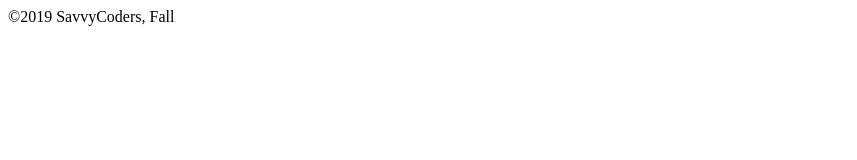
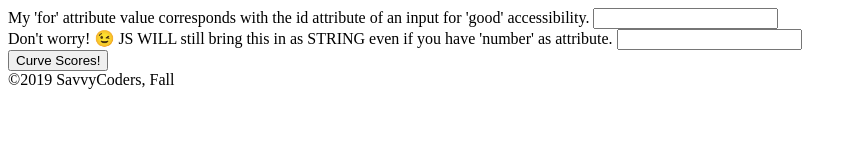
Before and after one commit to ambientstl/gradebook-hack-athon, a website: page index.html in a window 1280 px wide. Shown: the whole page, without its empty margins (0-857 px from the left). Drawn offline with Linux system fonts and the light colour scheme.

Commit message:
Add form to curve score

```diff
--- a/index.html
+++ b/index.html
@@ -9,7 +9,28 @@
 <body>
   <header></header>
   <nav></nav>
-  <main></main>
+  <main><form>
+    <!-- TODO: Use <div>s along with FLEXBOX to format this form with 'mobile-first' responsive design. -->
+    <div>
+      <label for="Curve Button">
+        My 'for' attribute value corresponds with the id attribute of an
+        input for 'good' accessibility.
+      </label>
+      <input id="Curve-Button" type="text" required />
+    </div>
+
+    <div>
+      <label for="student-grade">
+        Don't worry! 😉 JS WILL still bring this in as STRING even if you
+        have 'number' as attribute.
+        </label>
+      <input id="student-grade" type="number" required/>
+    </div>
+
+    <div>
+      <button>Curve Scores!</button>
+    </div>
+  </form></main>
   <footer>&copy;2019 SavvyCoders, Fall</footer>
 </body>
 </html>
```
